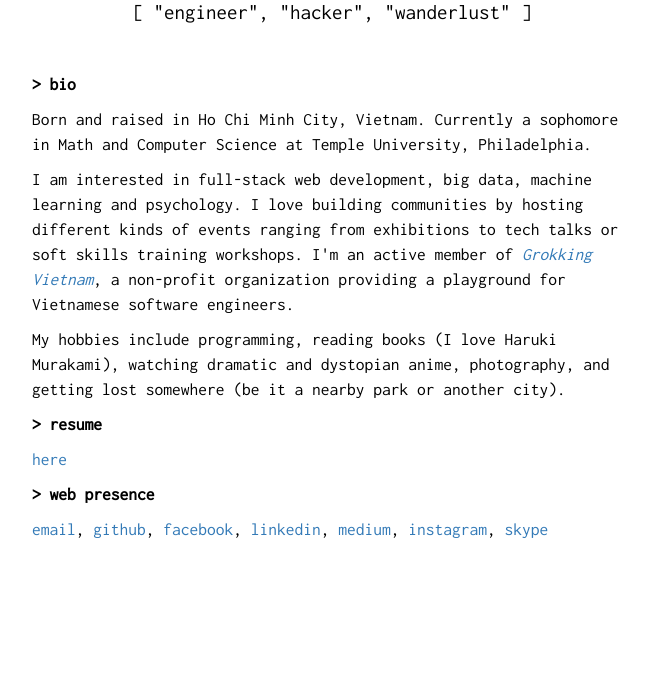
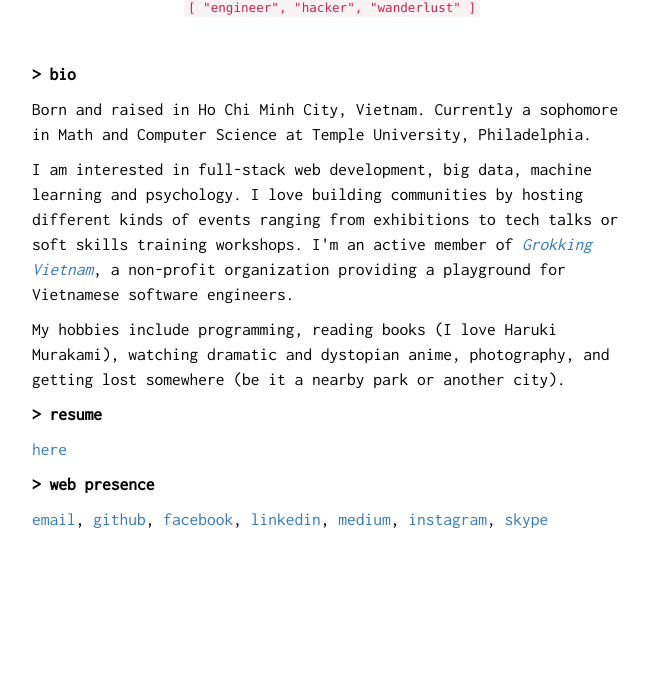
Before and after one commit to tuvtran/tuvtran.github.io, a plain HTML site: page index.html in a window 1280 px wide. Shown: the part 110-800 px from the top of the page, without its empty margins (308-957 px from the left). Drawn offline with nearby package versions, Linux system fonts and the light colour scheme.

Commit message:
change sub to code snippet

```diff
--- a/index.html
+++ b/index.html
@@ -57,7 +57,7 @@
       <!-- Add your site or application content here -->
       <header id="main-header">
         <h1 id="name" class="">Tu V. Tran</h1>
-        <p id="sub" class="">[ "engineer", "hacker", "wanderlust" ]</p>
+        <code>[ "engineer", "hacker", "wanderlust" ]</code>
       </header>
 
       <section id="main-content" class="">
--- a/static/css/main.css
+++ b/static/css/main.css
@@ -30,14 +30,6 @@ div {
   font-weight: bold;
 }
 
-#sub {
-  font-family: Inconsolata;
-  color: black;
-  font-size: 1.5em;
-  margin-bottom: 0px;
-  padding-bottom: 0px;
-}
-
 #main-content {
   font-family: Inconsolata;
   font-size: 1.25em;
```
